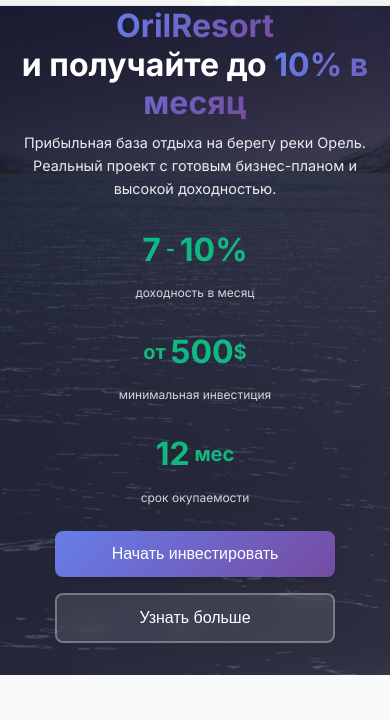
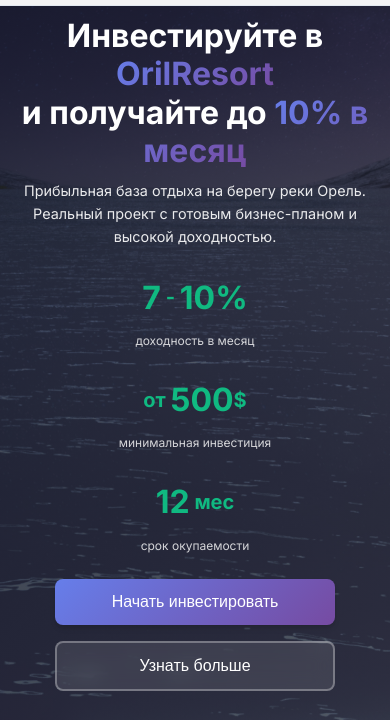
Before and after one commit to mrmanesio/orilResort, a plain HTML site: page index.html in a window 390 px wide. Shown: the part 63-783 px from the top of the page. Drawn offline with Linux system fonts and the light colour scheme.

Commit message:
Fix hero section

```diff
--- a/css/style.css
+++ b/css/style.css
@@ -760,7 +760,7 @@ h1, h2, h3, h4, h5, h6 {
     }
 
     .hero {
-        padding: 2rem 0;
+        padding: 6rem 0 2rem;
         min-height: 80vh;
     }
 
@@ -904,6 +904,7 @@ h1, h2, h3, h4, h5, h6 {
     }
 
     .hero {
+        padding: 5rem 0 2rem;
         min-height: 70vh;
     }
 
```
